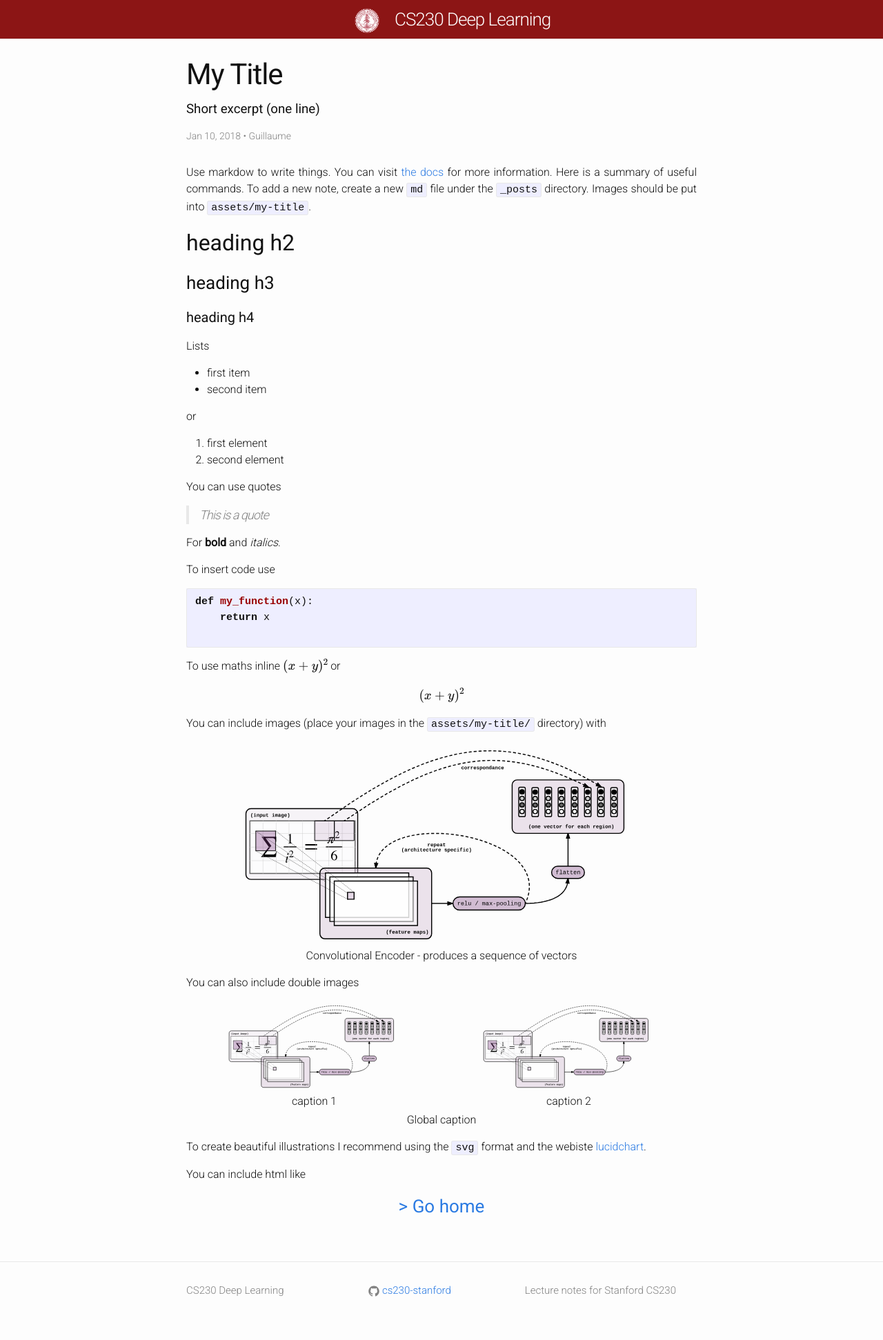
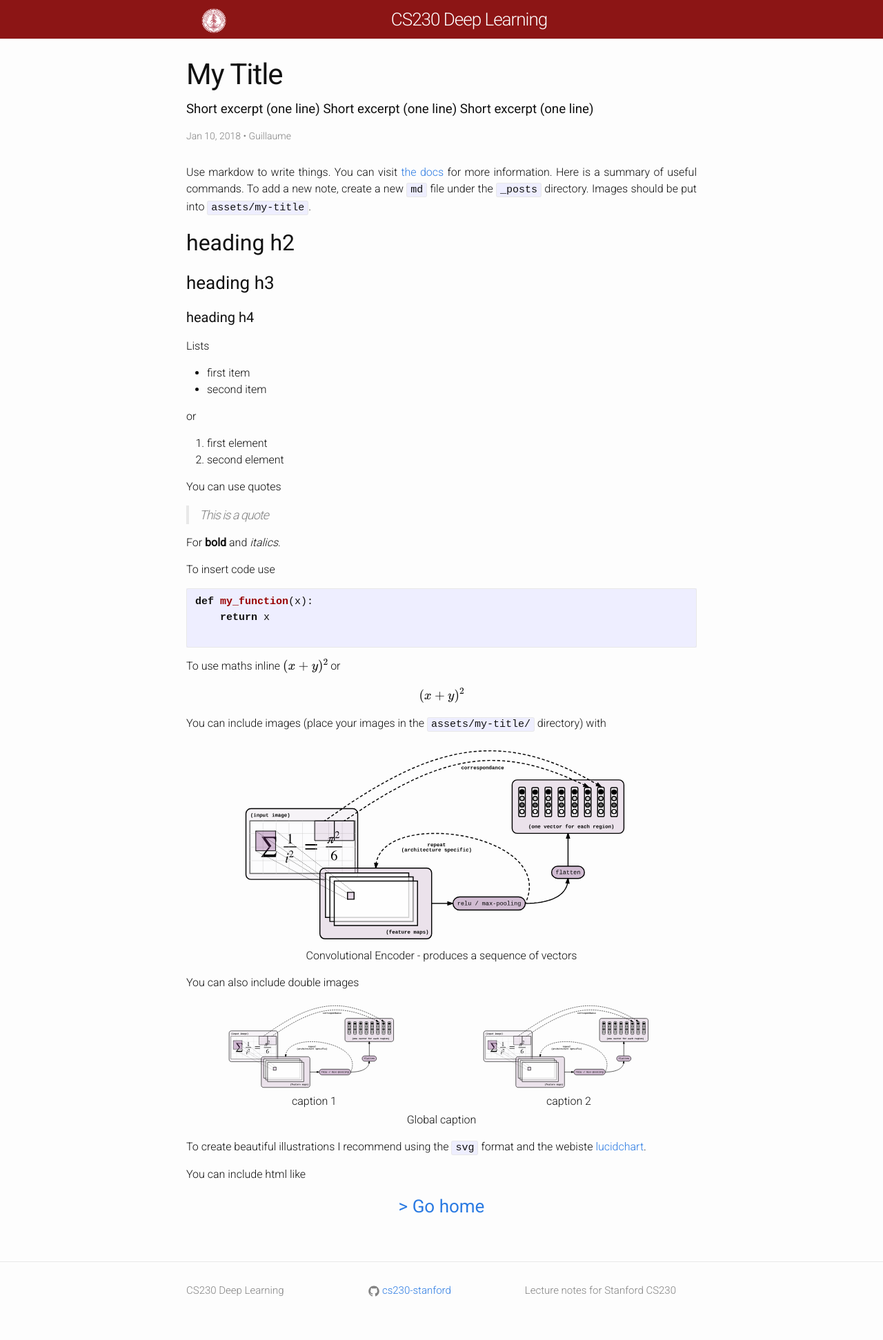
Before and after one commit to cs230-stanford/website-2018-winter, a Jekyll site: the page built from _posts/2018-01-10-my-title.md, in a window 1280 px wide. Shown: the whole page at 69% size. Built offline with Jekyll 4.4.1, drawn with Linux system fonts in a browser that asks for light colours; nearby versions of some CDN libraries; formulas are drawn with MathJax 3.

Commit message:
solved floating of post list for on-palm device

```diff
--- a/_includes/header.html
+++ b/_includes/header.html
@@ -1,6 +1,6 @@
 <header class="site-header" role="banner">
 
-  <div class="wrapper">
+  <div class="wrapper title-wrapper">
 
     <a class="site-title" href="{{ "/" | relative_url}}">
     <img src="./assets/seal-dark-red.png" style="height:40px; float: left; margin-left: 20px; margin-right: 20px; margin-top: 10px">
--- a/_posts/2018-01-10-my-title.md
+++ b/_posts/2018-01-10-my-title.md
@@ -2,7 +2,7 @@
 layout: post
 title:  "My Title"
 description: "Description (less than 160 characters for seo)"
-excerpt: "Short excerpt (one line)"
+excerpt: "Short excerpt (one line) Short excerpt (one line) Short excerpt (one line)"
 author: "Guillaume"
 date:   2018-01-10
 mathjax: true
--- a/assets/css/custom.css
+++ b/assets/css/custom.css
@@ -22,16 +22,27 @@ li {
     text-align: justify;
 }
 
-.home-page-content {
-  /*background-color: #e9ecef*/
+.title-wrapper {
+  text-align: center;
+}
+
+.post-preview {
+}
+
+.post-metadata {
+  display: inline-block;
+  float: left;
+  padding-top: 1em;
+  margin-right: 50px;
 }
 
 .post-description {
-  float: right;
   position: relative;
-  left: -50%;
-  text-align: left
+  text-align: left;
+  display: inline-block;
+  vertical-align: top;
 }
+
 
 .site-header {
   background-color: #8c1515;
@@ -39,9 +50,7 @@ li {
 
 .site-title {
   color: #FFF !important;
-  position: relative;
-  left: 30%; /* or right 50% */
-  text-align: left;
+  float: none;
 }
 
 .page-link {
```
Also changed, not shown: _layouts/home.html (+6 -5 lines).
